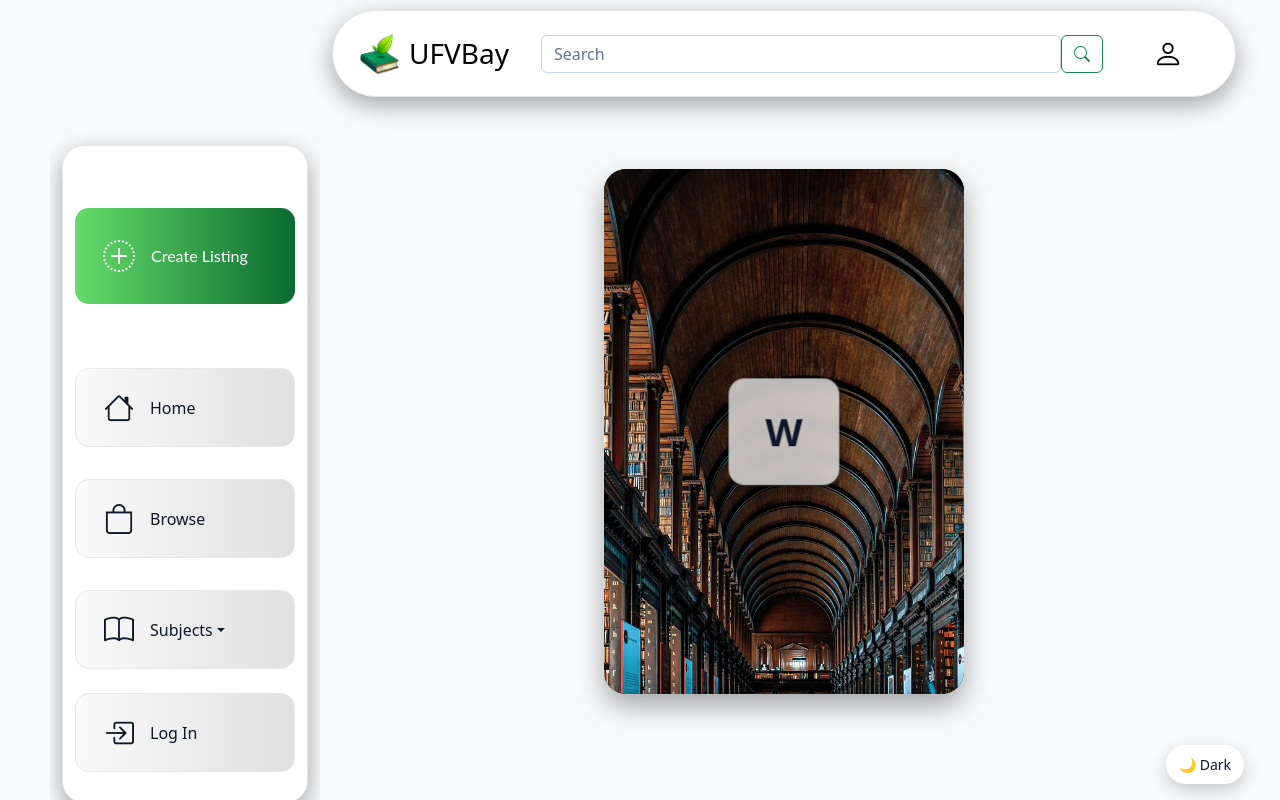
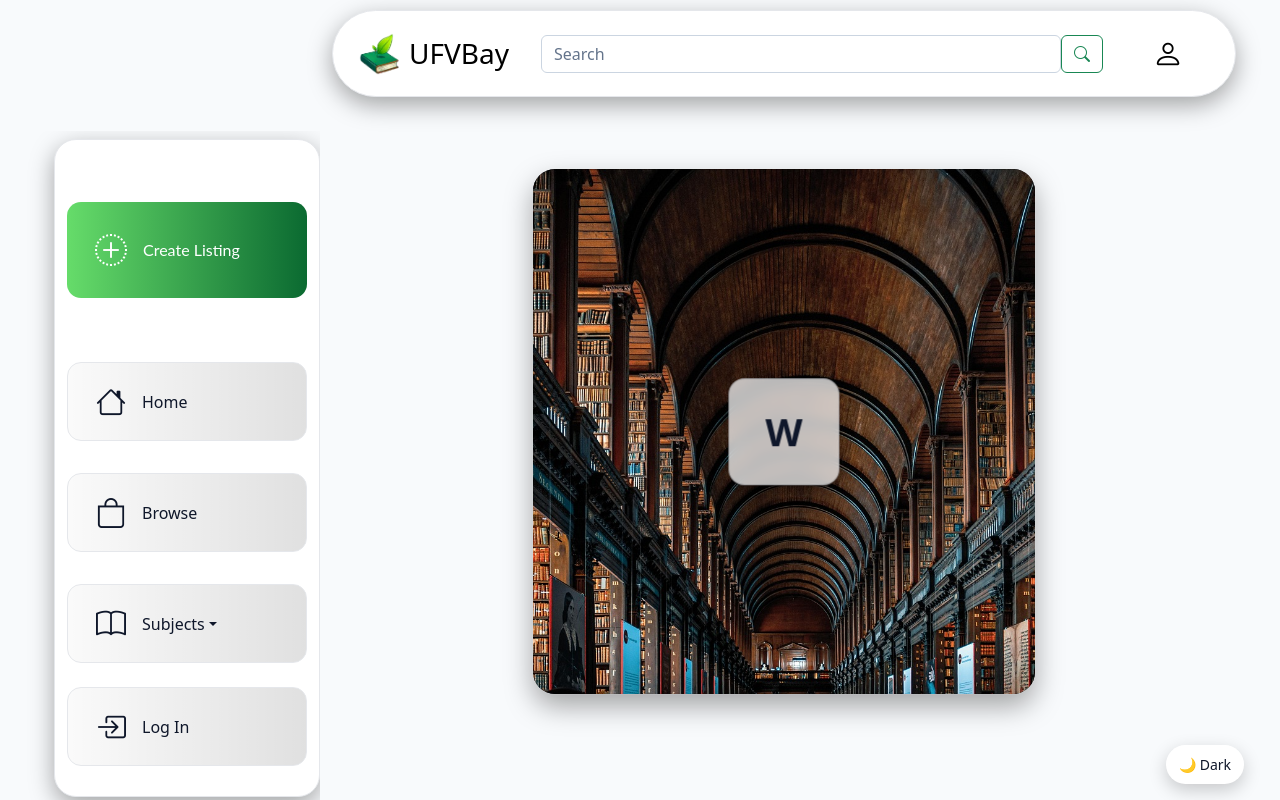
Before and after one commit to Gurv-Chahal/ufvbay, a React (Vite) app in the folder client/: page /home in a window 1280 px wide. Built offline with nearby package versions, Linux system fonts and the light colour scheme; a small style sheet from the web is missing.

Commit message:
testing css changes

```diff
--- a/client/src/components/HomeSideBar.jsx
+++ b/client/src/components/HomeSideBar.jsx
@@ -74,7 +74,8 @@ const HomeSideBar = ({ onSubjectChange }) => {
               backgroundColor: "transparent",
               color: "var(--text)",
               borderRight: "none",
-              position: "fixed",
+              position: "sticky",
+              top: "var(--nav-height)",
               boxShadow: "none",
           }}
       >
--- a/client/src/pages/Home.jsx
+++ b/client/src/pages/Home.jsx
@@ -96,10 +96,7 @@ const Home = () => {
                     </div>
                 </div>
 
-                <div className='home-second'>
-                    {/*<h2>How UFVBay works</h2>*/}
 
-                </div>
             </div>
         </div>
     );
--- a/client/src/styles/Home.css
+++ b/client/src/styles/Home.css
@@ -5,7 +5,6 @@
     --fade-w: clamp(24px, 4vw, 96px);       /* width of the fade into gutter */
     --page-bg: #0b0f19;                     /* page background used for blends */
     /* adjust this to your bubble navbar’s actual height */
-    --nav-h: 80px;
     /* space between sidebar bubble and the content */
     --main-gap: clamp(12px, 2vw, 24px);
     --nav-gap: 16px;
@@ -156,7 +155,7 @@
 /* 1) Drive the sidebar→content separation at the GRID level */
 :root {
     /* was: clamp(24px, 3vw, 40px) */
-    --cards-gap: clamp(108px, 12vw, 192px);
+    --cards-gap: clamp(48px, 5vw, 80px);
     /* optional extra breathing room inside the content column */
     --main-gap: clamp(16px, 3vw, 36px);
 }
--- a/client/src/styles/HomeSideBar.css
+++ b/client/src/styles/HomeSideBar.css
@@ -90,13 +90,14 @@
     top: var(--nav-height);
     left: 0;
     height: calc(100dvh - var(--nav-height));
-    width: calc(var(--sidebar-w) - var(--sidebar-offset)) !important; /* keep it inside the grid track */
+    width: var(--sidebar-w) !important; /* keep it inside the grid track */
     display: flex;
     flex-direction: column;
     padding: 8px 12px;
     overflow-y: auto;
     z-index: 1030;                          /* above content, below nav dropdowns */
-    margin-left: var(--sidebar-offset);
+    margin-left: 0;
+    scrollbar-gutter: stable both-edges;
 
 }
 
@@ -105,16 +106,9 @@
     :root { --sidebar-w: clamp(420px, 32vw, 480px); }
 }
 
-/* flexible spacers (create equal space above & below the bubble) */
+
 .home-sidebar::before,
-.home-sidebar::after{
-    content: "";
-    display: block;
-    margin-top: 30px;
-}
-
-
-
+.home-sidebar::after{ content: none; }
 
 
 /* The rounded "bubble" that holds all sidebar items */
```
